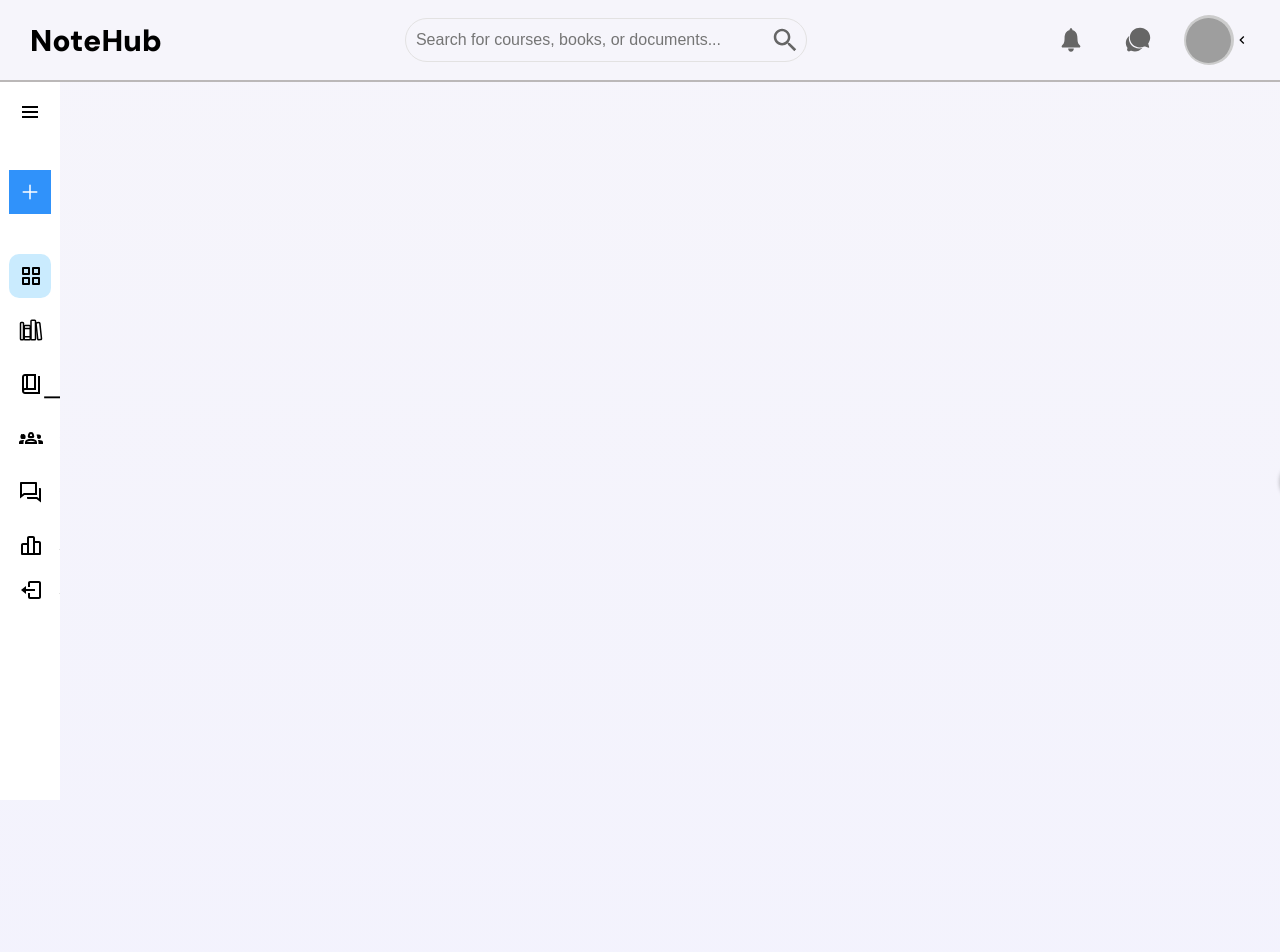
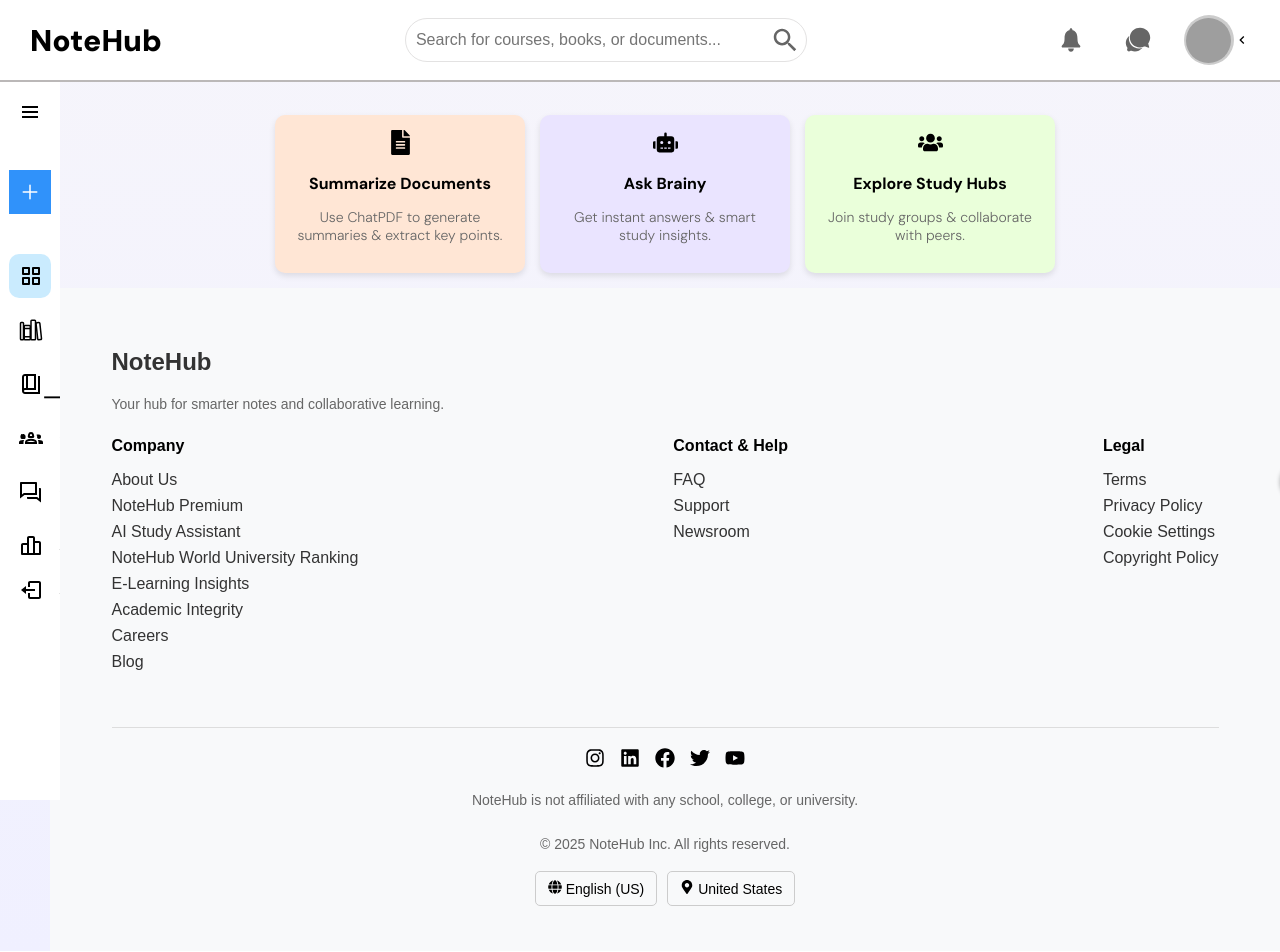
Before and after one commit to NoteHubs-Org/Frontend, a React (Create React App) app: page /QAs in a window 1280 px wide. Shown: the top 952 px of the page. Built offline with nearby package versions, Linux system fonts and the light colour scheme; grey boxes are pictures that could not be loaded; the HTML template or start-up script is replaced by a standard one.

Commit message:
updated dashboard

```diff
--- a/package.json
+++ b/package.json
@@ -8,6 +8,7 @@
     "react": "^19.0.0",
     "react-dom": "^19.0.0",
     "react-icons": "^5.4.0",
+    "react-router-dom": "^7.1.5",
     "react-scripts": "5.0.1"
   },
   "scripts": {
--- a/src/App.js
+++ b/src/App.js
@@ -2,6 +2,7 @@
 import './App.css';
 import Header from './header/Header';
 import LandPage from './landingPage/LandPage';
+import Footer from './footer/Footer';
 
 function App() {
   const [isVisible, setIsVisible] = useState(false);
@@ -14,6 +15,7 @@
     <>
       <Header toggleProfile={toggleProfile} />
       <LandPage isProfileVisible={isVisible} toggleProfile={toggleProfile} />
+      <Footer />
     </>
   );
 }
--- /dev/null
+++ b/src/footer/Footer.js
@@ -0,0 +1,69 @@
+import React from "react";
+import "./footer.css";
+import { FaInstagram, FaLinkedin, FaFacebook, FaTwitter, FaYoutube, FaGlobe, FaMapMarkerAlt } from "react-icons/fa";
+
+const Footer = () => {
+  return (
+    <footer className="footer">
+      <div className="footer-container">
+        <div className="footer-logo">
+          <h2>NoteHub</h2>
+          <p>Your hub for smarter notes and collaborative learning.</p>
+        </div>
+
+        <div className="footer-links">
+          <div className="footer-column">
+            <h4>Company</h4>
+            <ul>
+              <li><a href="#">About Us</a></li>
+              <li><a href="#">NoteHub Premium</a></li>
+              <li><a href="#">AI Study Assistant</a></li>
+              <li><a href="#">NoteHub World University Ranking</a></li>
+              <li><a href="#">E-Learning Insights</a></li>
+              <li><a href="#">Academic Integrity</a></li>
+              <li><a href="#">Careers</a></li>
+              <li><a href="#">Blog</a></li>
+            </ul>
+          </div>
+
+          <div className="footer-column">
+            <h4>Contact & Help</h4>
+            <ul>
+              <li><a href="#">FAQ</a></li>
+              <li><a href="#">Support</a></li>
+              <li><a href="#">Newsroom</a></li>
+            </ul>
+          </div>
+
+          <div className="footer-column">
+            <h4>Legal</h4>
+            <ul>
+              <li><a href="#">Terms</a></li>
+              <li><a href="#">Privacy Policy</a></li>
+              <li><a href="#">Cookie Settings</a></li>
+              <li><a href="#">Copyright Policy</a></li>
+            </ul>
+          </div>
+        </div>
+
+        <div className="footer-bottom">
+          <div className="social-icons">
+            <FaInstagram />
+            <FaLinkedin />
+            <FaFacebook />
+            <FaTwitter />
+            <FaYoutube />
+          </div>
+          <p>NoteHub is not affiliated with any school, college, or university.</p>
+          <p>© 2025 NoteHub Inc. All rights reserved.</p>
+          <div className="language-location">
+            <button><FaGlobe /> English (US)</button>
+            <button><FaMapMarkerAlt /> United States</button>
+          </div>
+        </div>
+      </div>
+    </footer>
+  );
+};
+
+export default Footer;
--- /dev/null
+++ b/src/footer/footer.css
@@ -0,0 +1,124 @@
+.footer {
+  background: #f8f9fa;
+  padding: 40px 5%;
+  font-family: Arial, sans-serif;
+}
+
+.footer-container {
+  display: flex;
+  flex-direction: column;
+}
+
+.footer-logo h2 {
+  color: #333;
+  font-size: 24px;
+}
+
+.footer-logo p {
+  color: #666;
+  margin: 5px 0 20px;
+}
+
+.footer-links {
+  display: flex;
+  justify-content: space-between;
+  flex-wrap: wrap;
+  margin-bottom: 20px;
+}
+
+.footer-column h4 {
+  font-size: 16px;
+  font-weight: bold;
+  margin-bottom: 10px;
+}
+
+.footer-column ul {
+  list-style: none;
+  padding: 0;
+}
+
+.footer-column ul li {
+  margin-bottom: 8px;
+}
+
+.footer-column ul li a {
+  text-decoration: none;
+  color: #333;
+}
+
+.app-buttons img {
+  width: 140px;
+  margin: 5px 0;
+}
+
+.footer-bottom {
+  display: flex;
+  flex-direction: column;
+  align-items: center;
+  text-align: center;
+  margin-top: 20px;
+  border-top: 1px solid #ddd;
+  padding-top: 20px;
+}
+
+.social-icons {
+  font-size: 20px;
+  display: flex;
+  gap: 15px;
+  margin-bottom: 10px;
+}
+
+.language-location button {
+  background: none;
+  border: 1px solid #ccc;
+  padding: 8px 12px;
+  font-size: 14px;
+  margin: 5px;
+  border-radius: 5px;
+  cursor: pointer;
+}
+.footer a {
+  transition: color 0.3s ease, transform 0.3s ease;
+}
+
+.footer-column ul li a:hover {
+  color: #007bff; /* Change to blue on hover */
+  text-decoration: underline;
+  transform: translateX(5px);
+}
+
+.social-icons svg {
+  transition: transform 0.3s ease, color 0.3s ease;
+  cursor: pointer;
+}
+
+.social-icons svg:hover {
+  color: #007bff; /* Social icons change color */
+  transform: scale(1.2); /* Slight zoom effect */
+}
+
+.app-buttons img {
+  transition: transform 0.3s ease;
+}
+
+.app-buttons img:hover {
+  transform: scale(1.1); /* Slight zoom effect */
+}
+
+.language-location button {
+  transition: background 0.3s ease, color 0.3s ease;
+}
+
+.language-location button:hover {
+  background: #007bff;
+  color: white;
+  border-color: #007bff;
+}
+
+.footer-bottom p {
+  transition: opacity 0.3s ease;
+}
+
+.footer-bottom p:hover {
+  opacity: 0.7;
+}
--- a/src/header/header.css
+++ b/src/header/header.css
@@ -1,6 +1,6 @@
 .header {
   height: 80px;
-  background-color: #F6F5FB;
+  background-color: #ffffff;
   display: flex;
   align-items: center;
   justify-content: space-between;
--- a/src/index.css
+++ b/src/index.css
@@ -4,8 +4,8 @@
 body {
   margin: 0;
   margin-top: 100px;
+  margin-left: 50px;
   background: linear-gradient(180deg, #F6F5FB 0%, #F0F0FF 100%);
-  margin-bottom: 2000px;
   font-family: "DM Sans", serif;
   font-weight: 300;
 }
--- /dev/null
+++ b/src/landingPage/L_Body/Dashboard.js
@@ -0,0 +1,35 @@
+import React from "react";
+import "./dashboard.css";
+import { FaFileAlt, FaRobot, FaUsers } from "react-icons/fa";
+
+const Dashboard = () => {
+  return (
+    <>
+    <div className="dashboard-container">
+      {/* ChatPDF Feature */}
+      <div className="feature-card chatpdf">
+        <FaFileAlt className="feature-icon" />
+        <h4>Summarize Documents</h4>
+        <p>Use ChatPDF to generate summaries & extract key points.</p>
+      </div>
+
+      {/* Brainy Assistant Feature */}
+      <div className="feature-card brainy">
+        <FaRobot className="feature-icon" />
+        <h4>Ask Brainy</h4>
+        <p>Get instant answers & smart study insights.</p>
+      </div>
+
+      {/* Study Hubs Feature */}
+      <div className="feature-card study-hubs">
+        <FaUsers className="feature-icon" />
+        <h4>Explore Study Hubs</h4>
+        <p>Join study groups & collaborate with peers.</p>
+      </div>
+    </div>
+
+    </>
+  );
+};
+
+export default Dashboard;
--- /dev/null
+++ b/src/landingPage/L_Body/dashboard.css
@@ -0,0 +1,63 @@
+.dashboard-container {
+  display: flex;
+  flex-wrap: wrap;
+  justify-content: center;
+  gap: 15px;
+  padding: 15px;
+}
+
+/* Feature Cards */
+.feature-card {
+  background: white;
+  border-radius: 10px;
+  padding: 15px;
+  width: 220px;
+  max-width: 100%;
+  text-align: center;
+  box-shadow: 0 3px 6px rgba(0, 0, 0, 0.1);
+  transition: transform 0.3s ease, box-shadow 0.3s ease;
+  cursor: pointer;
+}
+
+.feature-card:hover {
+  transform: translateY(-5px);
+  box-shadow: 0 6px 12px rgba(0, 0, 0, 0.2);
+}
+
+/* Feature Icons */
+.feature-icon {
+  font-size: 25px;
+  margin-bottom: 8px;
+}
+
+/* Soft Pastel Color Variations */
+.chatpdf {
+  background-color: #ffe6d5; /* Soft Orange */
+}
+
+.brainy {
+  background-color: #eae4ff; /* Light Purple */
+}
+
+.study-hubs {
+  background-color: #eaffda; /* Light Green */
+}
+
+/* Text Styling */
+h4 {
+  margin: 5px 0;
+  font-size: 16px;
+  font-weight: bold;
+}
+
+p {
+  font-size: 14px;
+  color: #666;
+}
+
+/* Responsive Design */
+@media (max-width: 600px) {
+  .feature-card {
+    width: 90%;
+  }
+}
--- a/src/landingPage/LandPage.js
+++ b/src/landingPage/LandPage.js
@@ -1,12 +1,24 @@
 import React from "react";
 import Sidebar from "./sidebar/Sidebar";
 import Profile from "../header/Profile";
+import { BrowserRouter as Router, Routes, Route } from "react-router-dom"
+import Dashboard from "./L_Body/Dashboard";
 
 const LandPage = ({ isProfileVisible, toggleProfile }) => {
   return (
     <>
       <Sidebar className="sidebar" />
       <Profile isOpen={isProfileVisible} toggleProfile={toggleProfile} />
+      <Router>
+        <Routes>
+          <Route path="/" element={<Dashboard />} />
+          <Route path="/library" element={<Dashboard />} />
+          <Route path="/NoteAi" element={<Dashboard />} />
+          <Route path="/groups" element={<Dashboard />} />
+          <Route path="/QAs" element={<Dashboard />} />
+          <Route path="/" element={<Dashboard />} />
+        </Routes>
+      </Router>
     </>
   );
 };
```
Also changed, not shown: src/landingPage/L_Body/Barner.js (added), 1 other file (tests, documents, lock files or other folders).
